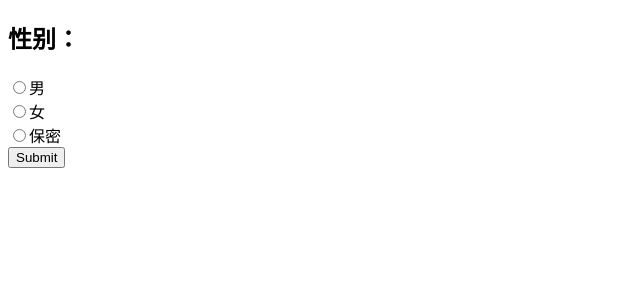
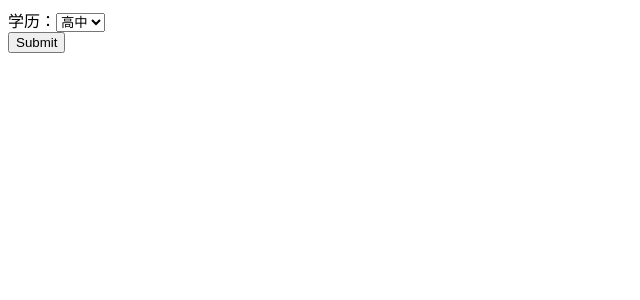
Before and after one commit to zhangjunpu/react_learn, a React (Create React App) app: page / in a window 1280 px wide. Shown: the top 300 px of the page, without its empty margins (0-640 px from the left). Built offline with nearby package versions, Linux system fonts and the light colour scheme.

Commit message:
add form select

```diff
--- a/src/04_受控非受控组件/03_form_checkbox.js
+++ b/src/04_受控非受控组件/03_form_checkbox.js
@@ -27,10 +27,10 @@
                                         <label htmlFor={item.id}>
                                             <input
                                                 type="checkbox"
+                                                id={item.id}
                                                 name="hobby"
                                                 value={item.id}
                                                 checked={this.state.hobbies.includes(item.id)}
-                                                id={item.id}
                                                 onChange={e => this.handleHobbyChange(e)}
                                             />
                                             {item.name}
--- a/src/04_受控非受控组件/04_form_radio.js
+++ b/src/04_受控非受控组件/04_form_radio.js
@@ -21,10 +21,10 @@
                                     <label htmlFor={index}>
                                         <input
                                             type="radio"
+                                            id={index}
                                             name="sex"
+                                            value={item}
                                             checked={this.state.sex === item}
-                                            id={index}
-                                            value={item}
                                             onChange={e => this.handleChange(e)}
                                         />
                                         {item}
--- /dev/null
+++ b/src/04_受控非受控组件/05_form_select.js
@@ -0,0 +1,40 @@
+import React, { PureComponent } from 'react'
+
+export default class App extends PureComponent {
+    constructor(props) {
+        super(props);
+        this.list = ["小学", "初中", "高中"];
+        this.state = {
+            edu: "33"
+        }
+    }
+    render() {
+        return (
+            <div>
+                <form onSubmit={e => this.handleSubmit(e)}>
+                    <div>
+                        <span>学历：</span>
+                        <select name="edu" value={this.state.edu} onChange={e => this.handleChange(e)}>
+                            <option value="11">小学</option>
+                            <option value="22">初中</option>
+                            <option value="33">高中</option>
+                            <option value="44">大学</option>
+                        </select>
+                    </div>
+                    <input type="submit"/>
+                </form>
+            </div>
+        )
+    }
+
+    handleChange(event) {
+        this.setState({
+            edu: event.target.value
+        });
+    }
+
+    handleSubmit(event) {
+        event.preventDefault();
+        console.log(this.state.edu);
+    }
+}
--- a/src/index.js
+++ b/src/index.js
@@ -19,6 +19,7 @@
 // import App from "./04_受控非受控组件/01_ref的使用";
 // import App from "./04_受控非受控组件/02_form_input";
 // import App from "./04_受控非受控组件/03_form_checkbox";
-import App from "./04_受控非受控组件/04_form_radio";
+// import App from "./04_受控非受控组件/04_form_radio";
+import App from "./04_受控非受控组件/05_form_select";
 
 ReactDOM.render(<App />, document.getElementById('root'));
```
